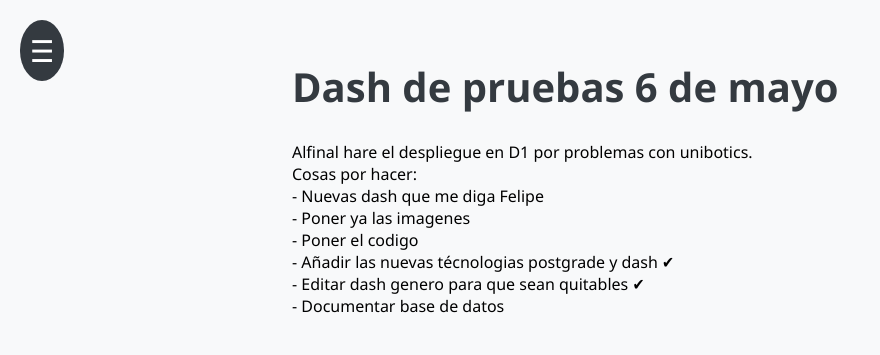
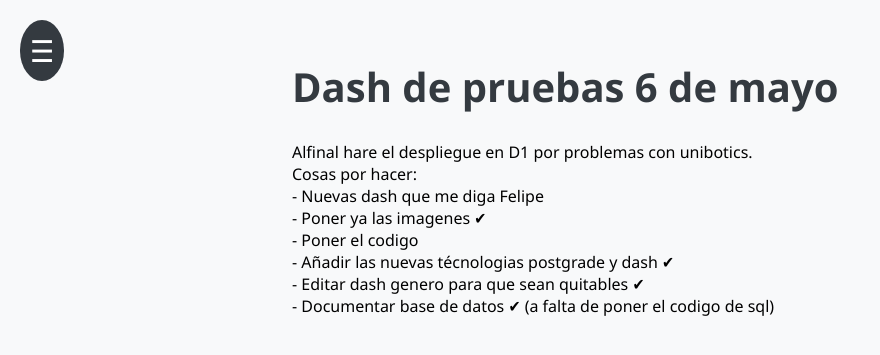
Before and after one commit to RoboticsLabURJC/2024-tfg-alejandro-aguilera, a Flask app: page / in a window 1280 px wide. Shown: the top 355 px of the page, without its empty margins (0-880 px from the left). Run offline with Flask 3, Linux system fonts and the light colour scheme; some libraries are stand-ins or nearby versions.

Commit message:
añado fotos memoria y apendice de base de datos

```diff
--- a/app/templates/index.html
+++ b/app/templates/index.html
@@ -31,12 +31,12 @@
         <p> Alfinal hare el despliegue en D1 por problemas con unibotics.<br>
         Cosas por hacer:<br>
         - Nuevas dash que me diga Felipe<br>
-        - Poner ya las imagenes<br>
+        - Poner ya las imagenes <span>&#x2714;</span> <br>
         - Poner el codigo<br>
                     - Añadir las nuevas técnologias postgrade y dash <span>&#x2714;</span> <br>
 
         - Editar dash genero para que sean quitables <span>&#x2714;</span> <br>
-            - Documentar base de datos <br>
+            - Documentar base de datos  <span>&#x2714;</span> (a falta de poner el codigo de sql) <br>
         </p>
     </div>
 
```
Also changed, not shown: memoria/img/1a.png (added), memoria/img/1c.png (added), memoria/img/2a.png (added), memoria/img/2c.png (added), memoria/img/3a.png (added), memoria/img/3bb.png (added), memoria/img/3c.png (added), memoria/img/tablaexercises.png (added), memoria/img/tablalogejercicios.png (added), memoria/img/tablasesiones.png (added), memoria/img/tablausuarios.png (added), 1 other file.
